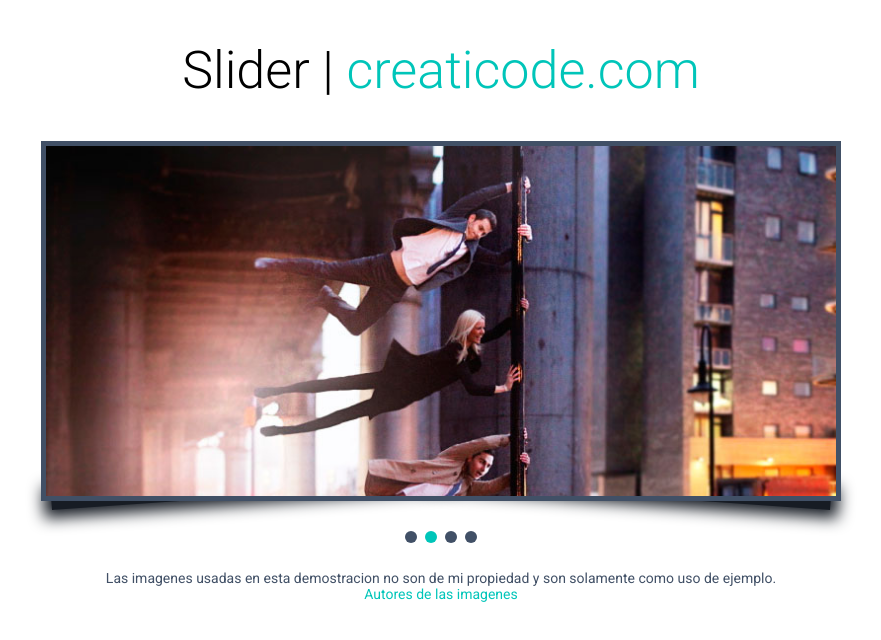
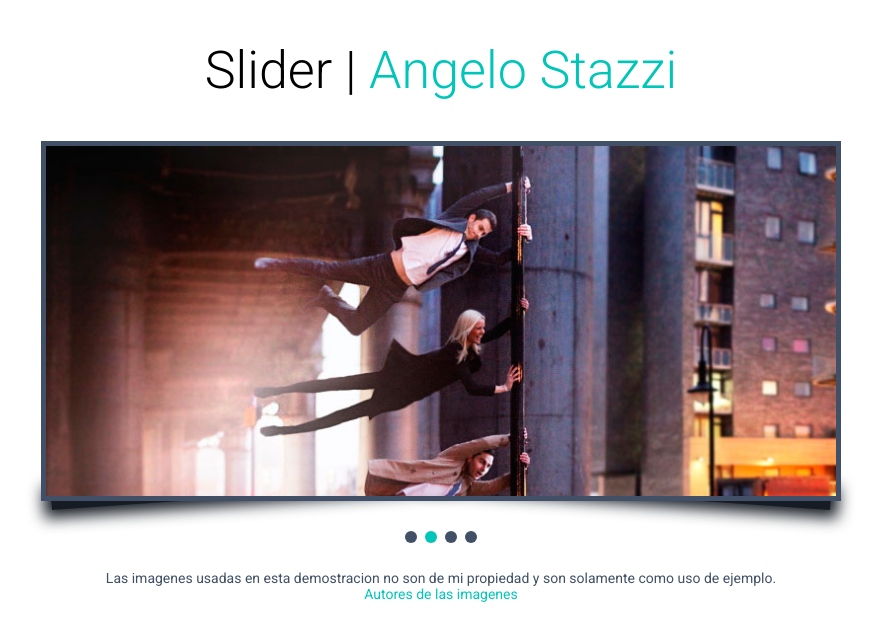
Before and after one commit to Istazz/slider, a plain HTML site: page index.html in a window 1280 px wide. Shown: the whole page, without its empty margins (199-1080 px from the left). Drawn offline with Linux system fonts and the light colour scheme.

Commit message:
I changed the title to my name

```diff
--- a/index.html
+++ b/index.html
@@ -16,7 +16,7 @@
 </head>
 <body>
 
-	<h1 class="slider-title">Slider | <a href="http://creaticode.com/blog">creaticode.com</a></h1>
+	<h1 class="slider-title">Slider | <a href="">Angelo Stazzi</a></h1>
 
 	<!-- Slider Container -->
 	<section class="slider-container">
```
